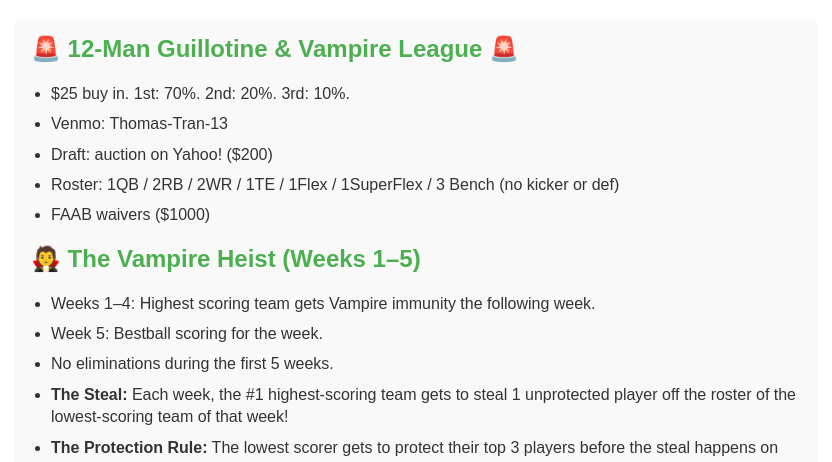
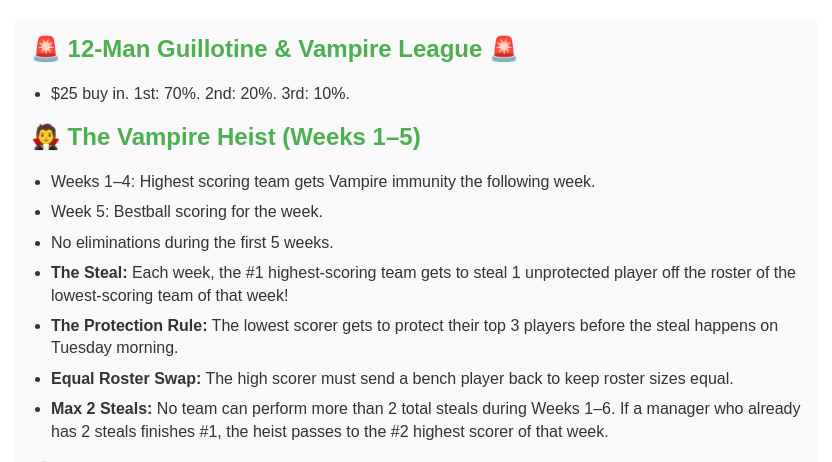
Before and after one commit to drtomaslight/LoOG-Guillotine-, a Flask app: template templates/rankings.html in a window 1280 px wide. Shown: the part 368-830 px from the top of the page, without its empty margins (224-1056 px from the left). Run offline with Flask 2, Linux system fonts and the light colour scheme; the template is opened without the code that fills it, so the values that code supplies are empty.

Commit message:
Update rankings.html

```diff
--- a/templates/rankings.html
+++ b/templates/rankings.html
@@ -482,10 +482,6 @@
         <h2>🚨 12-Man Guillotine &amp; Vampire League 🚨</h2>
         <ul>
             <li>$25 buy in. 1st: 70%. 2nd: 20%. 3rd: 10%.</li>
-            <li>Venmo: Thomas-Tran-13</li>
-            <li>Draft: auction on Yahoo! ($200)</li>
-            <li>Roster: 1QB / 2RB / 2WR / 1TE / 1Flex / 1SuperFlex / 3 Bench (no kicker or def)</li>
-            <li>FAAB waivers ($1000)</li>
         </ul>
 
         <h2 style="margin-top:18px;">🧛 The Vampire Heist (Weeks 1–5)</h2>
```
